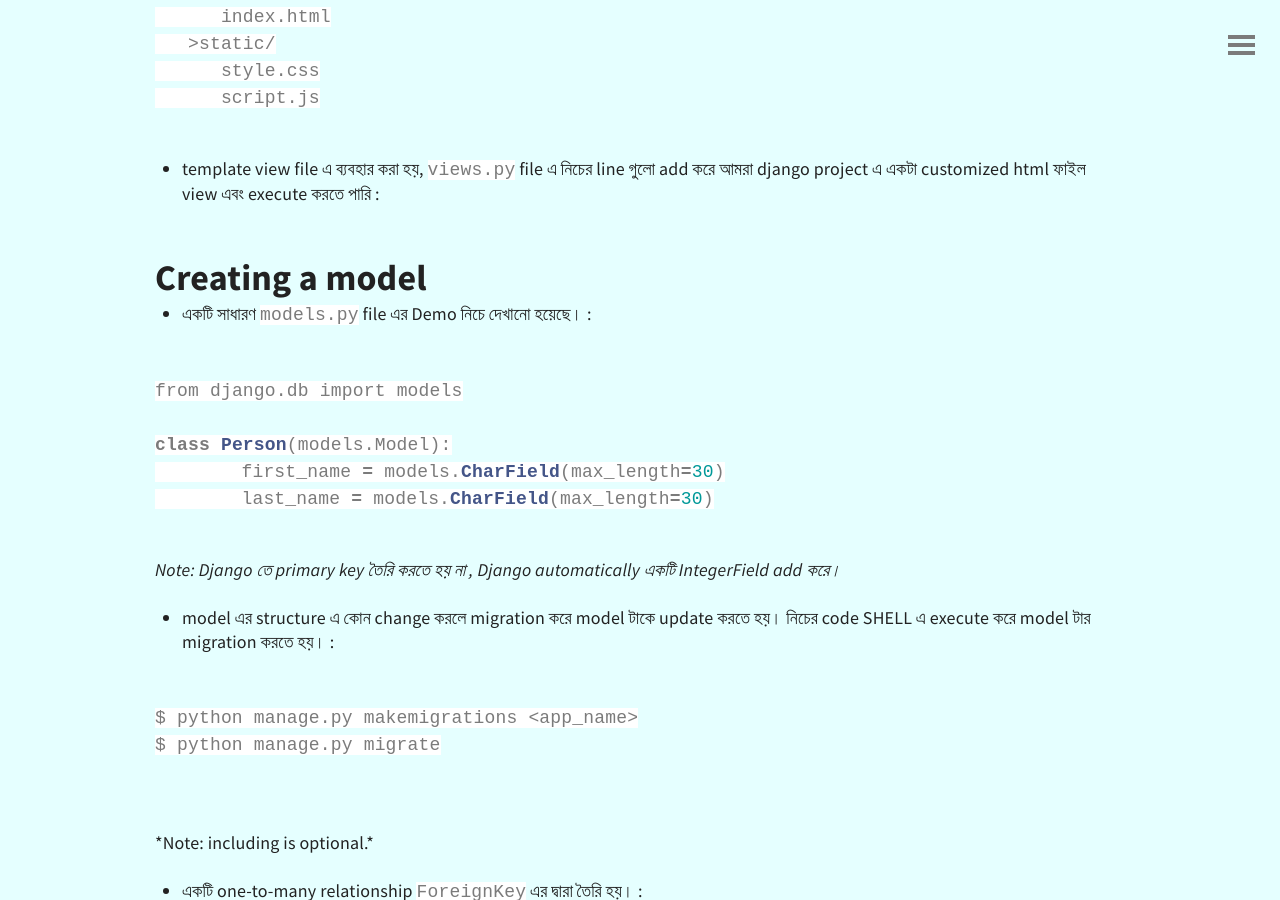
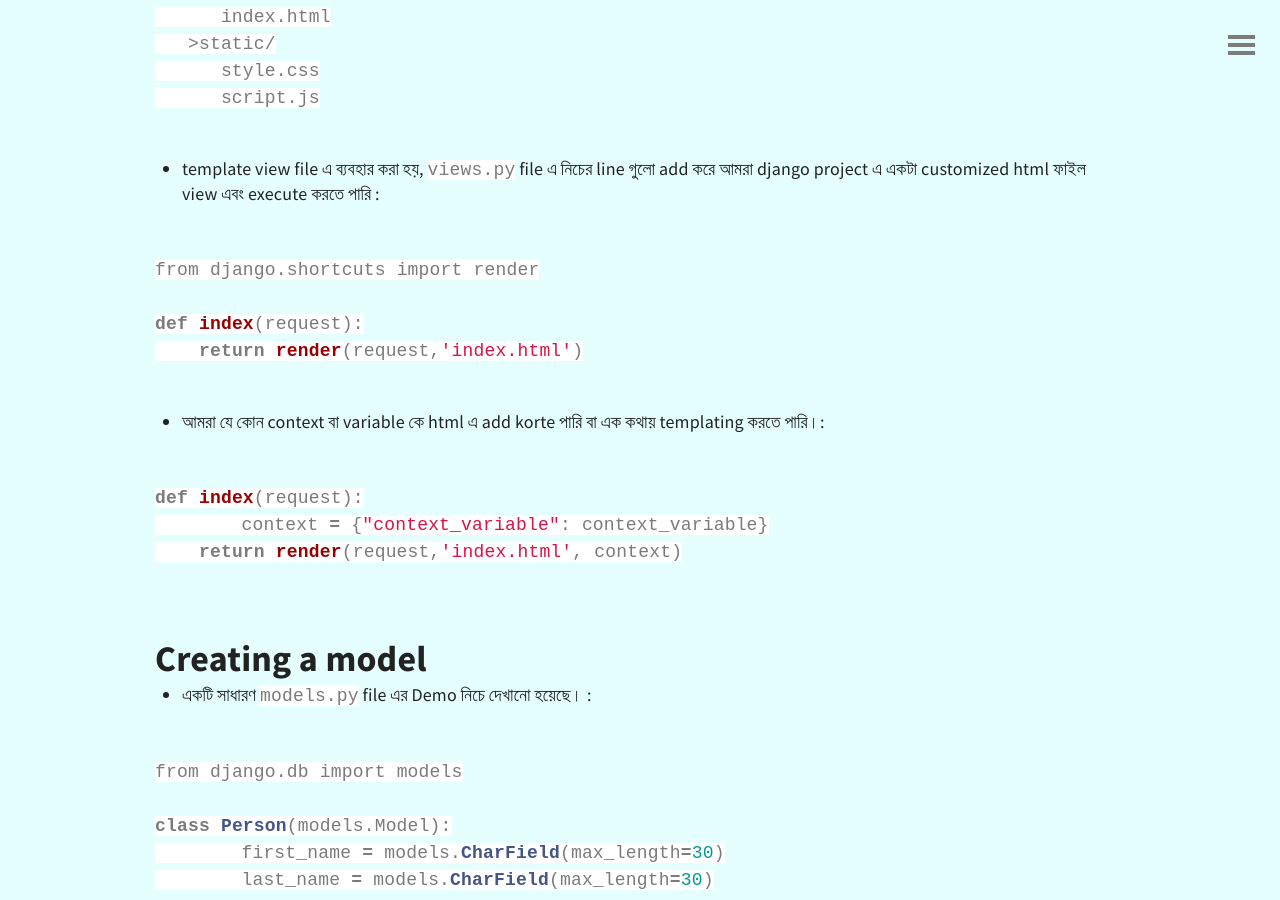
Before and after one commit to MonadWizard/blog, a Jekyll site: the page built from _posts/2020-06-25-Django cheat-sheet.md.md, in a window 1280 px wide and 900 px high, scrolled down 5314 px. Built offline with Jekyll 4.4.1, drawn with Linux system fonts in a browser that asks for light colours; comment, search, counter and statistics services are not loaded.

Commit message:
Update 2020-06-25-Django cheat-sheet.md.md

````diff
--- a/_posts/2020-06-25-Django cheat-sheet.md.md
+++ b/_posts/2020-06-25-Django cheat-sheet.md.md
@@ -240,6 +240,33 @@ urlpatterns = [
 
 
 
+```python
+
+from django.shortcuts import render
+
+def index(request):
+    return render(request,'index.html')
+
+```
+
+- আমরা যে কোন context বা variable কে html এ add korte পারি বা এক কথায় templating করতে পারি।:
+
+```python
+
+def index(request):
+	context = {"context_variable": context_variable}
+    return render(request,'index.html', context)
+
+```
+
+
+
+
+
+
+
+
+
 
 
 
````
